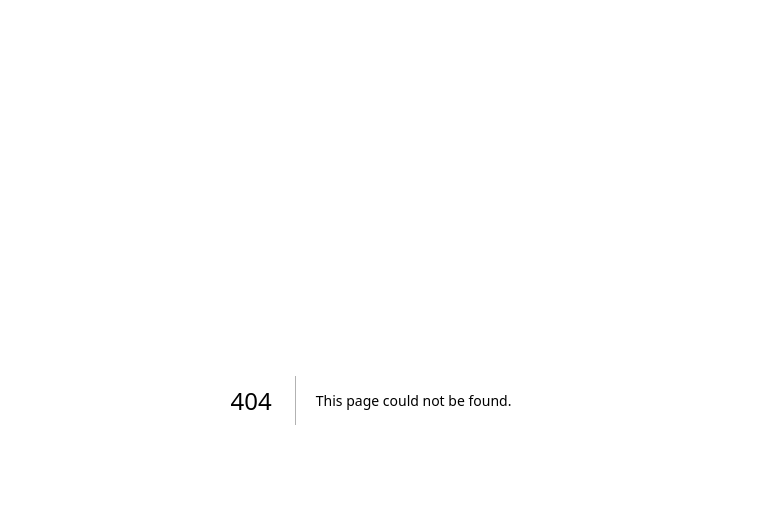
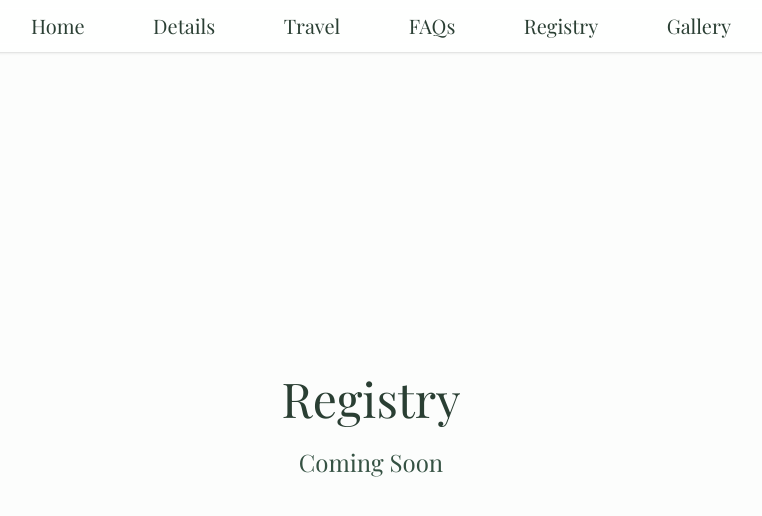
Before and after one commit to aczarnick/wedding-website, a Next.js app: page /registry in a window 1280 px wide. Before the commit this address had no page. Shown: the top 516 px of the page, without its empty margins (269-1031 px from the left). Built offline with nearby package versions, Linux system fonts and the light colour scheme; a web font is replaced by a local one.

Commit message:
Adding Coming Soon pages for gallery and registry

```diff
--- /dev/null
+++ b/src/app/gallery/page.tsx
@@ -0,0 +1,16 @@
+import { Header } from '@/components/Header';
+
+const GalleryPage = () => {
+  return (
+    <div className='min-h-screen flex flex-col bg-sage-50/30'>
+      <Header />
+
+      <div className='flex-1 flex flex-col items-center justify-center px-6'>
+        <h1 className='text-4xl sm:text-5xl text-sage-800 text-center'>Gallery</h1>
+        <p className='text-xl sm:text-2xl text-sage-700 mt-6 text-center'>Coming Soon</p>
+      </div>
+    </div>
+  );
+};
+
+export default GalleryPage;
--- a/src/app/page.tsx
+++ b/src/app/page.tsx
@@ -1,6 +1,3 @@
-'use client';
-
-import { useState } from 'react';
 import { HeroSection } from '@/components/HeroSection';
 import { EventSection } from '@/components/EventSection';
 import { FAQSection } from '@/components/FAQSection';
@@ -12,16 +9,11 @@ import { TravelSection } from '@/components/TravelSection';
 import { GradientGlowDivider, SideLinesDivider, BottomGradientDivider } from '@/components/dividers';
 
 const Home = () => {
-  const [isMobileMenuOpen, setIsMobileMenuOpen] = useState(false);
   const daysToGo = DaysUntilWedding();
 
   return (
     <div className='flex flex-col overflow-x-hidden'>
-      <HeroSection
-        isMobileMenuOpen={isMobileMenuOpen}
-        onToggleMobileMenu={() => setIsMobileMenuOpen(!isMobileMenuOpen)}
-        daysToGo={daysToGo}
-      />
+      <HeroSection daysToGo={daysToGo} />
       <div className='bg-sage-50/70'>
         <GradientGlowDivider
           id='Details'
--- /dev/null
+++ b/src/app/registry/page.tsx
@@ -0,0 +1,16 @@
+import { Header } from '@/components/Header';
+
+const RegistryPage = () => {
+  return (
+    <div className='min-h-screen flex flex-col bg-sage-50/30'>
+      <Header />
+
+      <div className='flex-1 flex flex-col items-center justify-center px-6'>
+        <h1 className='text-4xl sm:text-5xl text-sage-800 text-center'>Registry</h1>
+        <p className='text-xl sm:text-2xl text-sage-700 mt-6 text-center'>Coming Soon</p>
+      </div>
+    </div>
+  );
+};
+
+export default RegistryPage;
--- a/src/components/Header.tsx
+++ b/src/components/Header.tsx
@@ -1,26 +1,39 @@
 'use client';
 
+import { useState } from 'react';
+import Link from 'next/link';
 import { NAV_LINKS } from '@/constants/events';
 import { MobileNavLink } from './MobileNavLink';
 
-interface HeaderProps {
-  isMobileMenuOpen: boolean;
-  onToggleMobileMenu: () => void;
-}
+// Determine if a link is a route (page) or hash (section)
+const getHref = (link: string): string => {
+  if (link === 'Registry' || link === 'Gallery') {
+    return `/${link.toLowerCase()}`;
+  }
+  return `/#${link}`;
+};
 
-export const Header: React.FC<HeaderProps> = ({ isMobileMenuOpen, onToggleMobileMenu }) => {
+const isRouteLink = (link: string): boolean => {
+  return link === 'Registry' || link === 'Gallery';
+};
+
+export const Header: React.FC = () => {
+  const [isMobileMenuOpen, setIsMobileMenuOpen] = useState(false);
+
+  const toggleMobileMenu = () => setIsMobileMenuOpen(!isMobileMenuOpen);
+
   return (
     <>
       <div className='relative z-50 flex justify-between md:px-20 lg:px-50 xl:px-70 bg-white/70 backdrop-blur-md py-3 text-black text-xl shadow-sm'>
-        <a className='ml-5 text-sage-800 hover:text-sage-700' href='#Home'>
+        <Link className='ml-5 text-sage-800 hover:text-sage-700' href='/'>
           Home
-        </a>
+        </Link>
 
         {/* Mobile Menu Button */}
         <div className='md:hidden mr-5 pt-1'>
           <button
             aria-label="Open mobile menu"
-            onClick={onToggleMobileMenu}
+            onClick={toggleMobileMenu}
           >
             <svg className='h-6.5 w-6.5' fill='currentColor' viewBox="0 0 18 18">
               <title>Menu</title>
@@ -31,11 +44,20 @@ export const Header: React.FC<HeaderProps> = ({ isMobileMenuOpen, onToggleMobile
 
         {/* Desktop Nav Links */}
         <div className='hidden md:contents'>
-          {NAV_LINKS.map((link) => (
-            <a key={link} className="text-sage-800 hover:text-sage-700" href={`#${link}`}>
-              {link}
-            </a>
-          ))}
+          {NAV_LINKS.map((link) => {
+            const href = getHref(link);
+            const isRoute = isRouteLink(link);
+
+            return isRoute ? (
+              <Link key={link} className="text-sage-800 hover:text-sage-700" href={href}>
+                {link}
+              </Link>
+            ) : (
+              <a key={link} className="text-sage-800 hover:text-sage-700" href={href}>
+                {link}
+              </a>
+            );
+          })}
         </div>
       </div>
 
@@ -44,21 +66,22 @@ export const Header: React.FC<HeaderProps> = ({ isMobileMenuOpen, onToggleMobile
         className={`fixed inset-0 bg-black/50 z-60 transition-opacity duration-300 ${
           isMobileMenuOpen ? "opacity-100 pointer-events-auto" : "opacity-0 pointer-events-none"
         }`}
-        onClick={onToggleMobileMenu}
+        onClick={toggleMobileMenu}
       />
 
       {/* Mobile Nav Drawer */}
       <div className={`fixed top-0 right-0 min-h-screen w-64 bg-sage-50 shadow-lg transform md:hidden z-70
         transition-transform duration-300 ease-in-out ${isMobileMenuOpen ? "translate-x-0" : "translate-x-full"}`
         }>
-        <MobileNavLink href='#Home' label='Home' onClick={onToggleMobileMenu} />
+        <MobileNavLink href='/' label='Home' onClick={toggleMobileMenu} isRoute={true} />
         {NAV_LINKS.map((link, index) => (
           <MobileNavLink
             key={link}
-            href={`#${link}`}
+            href={getHref(link)}
             label={link}
-            onClick={onToggleMobileMenu}
+            onClick={toggleMobileMenu}
             isLast={index === NAV_LINKS.length - 1}
+            isRoute={isRouteLink(link)}
           />
         ))}
       </div>
--- a/src/components/HeroSection.tsx
+++ b/src/components/HeroSection.tsx
@@ -3,16 +3,10 @@ import { Header } from './Header';
 import handhold from '../../public/images/trees-handhold.jpg';
 
 interface HeroSectionProps {
-  isMobileMenuOpen: boolean;
-  onToggleMobileMenu: () => void;
   daysToGo: string;
 }
 
-export const HeroSection: React.FC<HeroSectionProps> = ({
-  isMobileMenuOpen,
-  onToggleMobileMenu,
-  daysToGo,
-}) => {
+export const HeroSection: React.FC<HeroSectionProps> = ({ daysToGo }) => {
   return (
     <div id='Home' className='min-h-screen relative'>
       <Image
@@ -27,10 +21,7 @@ export const HeroSection: React.FC<HeroSectionProps> = ({
       <div className="absolute inset-0 bg-linear-to-b from-black/30 via-black/10 to-black/40 -z-10" />
       <div className="absolute inset-0 bg-[radial-gradient(circle_at_top,rgba(245,248,244,0.35),transparent_45%)] -z-10" />
 
-      <Header
-        isMobileMenuOpen={isMobileMenuOpen}
-        onToggleMobileMenu={onToggleMobileMenu}
-      />
+      <Header />
 
       <div className='flex flex-col justify-center items-center mt-20 px-6 text-white text-center drop-shadow-xl/70'>
         <p className="text-sm uppercase tracking-[0.4em] text-white/80">Save the date</p>
--- a/src/components/MobileNavLink.tsx
+++ b/src/components/MobileNavLink.tsx
@@ -1,20 +1,32 @@
 import { MouseEventHandler } from "react";
+import Link from 'next/link';
 
 interface MobileNavLinkProps {
   href: string;
   label: string;
   isLast?: boolean;
+  isRoute?: boolean;
   onClick?: MouseEventHandler<HTMLAnchorElement>;
 }
 
-export const MobileNavLink: React.FC<MobileNavLinkProps> = ({ href, label, isLast, onClick }) => {
+export const MobileNavLink: React.FC<MobileNavLinkProps> = ({ href, label, isLast, isRoute, onClick }) => {
   const handleClick = (e: React.MouseEvent<HTMLAnchorElement>) => {
     onClick?.(e);
   };
 
-  return (
+  const className = `block p-4 text-sage-800 ${!isLast ? 'border-b border-sage-200' : ''}`;
+
+  return isRoute ? (
+    <Link
+      className={className}
+      href={href}
+      onClick={handleClick}
+    >
+      {label}
+    </Link>
+  ) : (
     <a
-      className={`block p-4 text-sage-800 ${!isLast ? 'border-b border-sage-200' : ''}`}
+      className={className}
       href={href}
       onClick={handleClick}
     >
```
